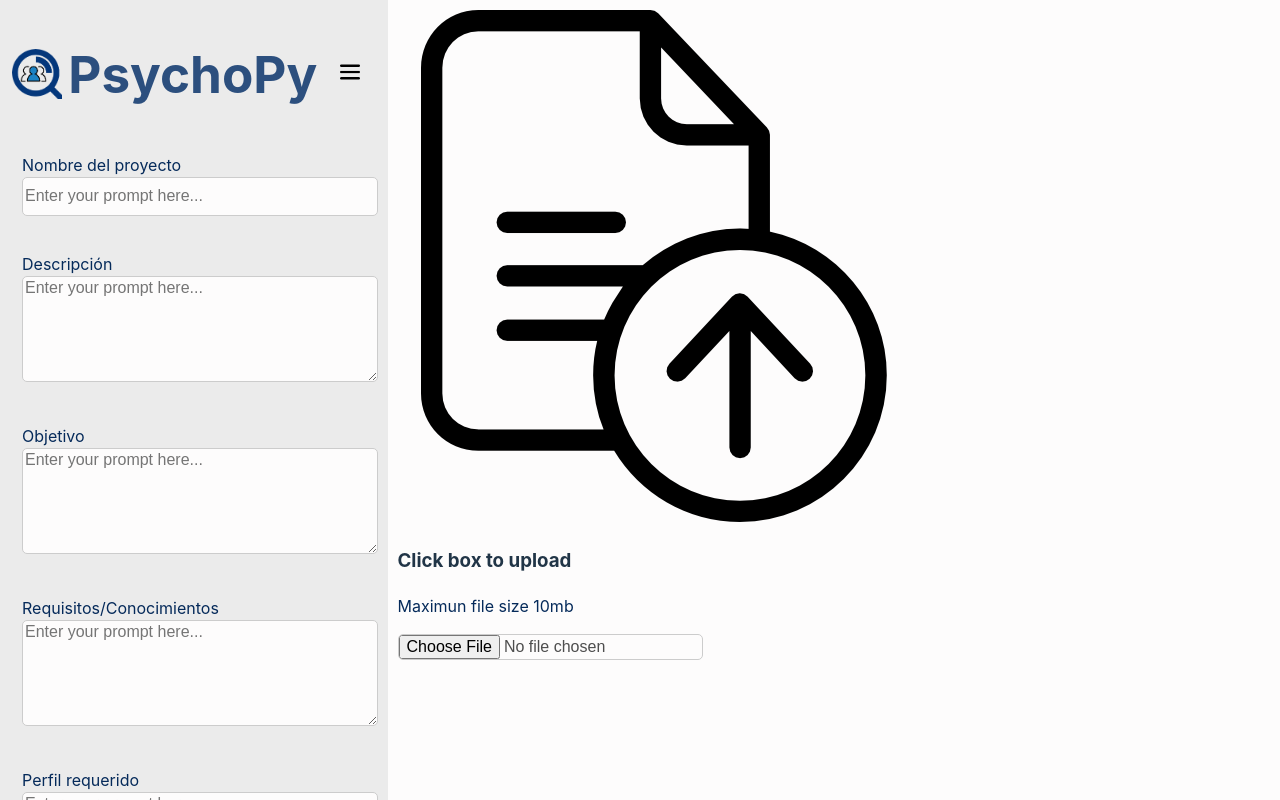
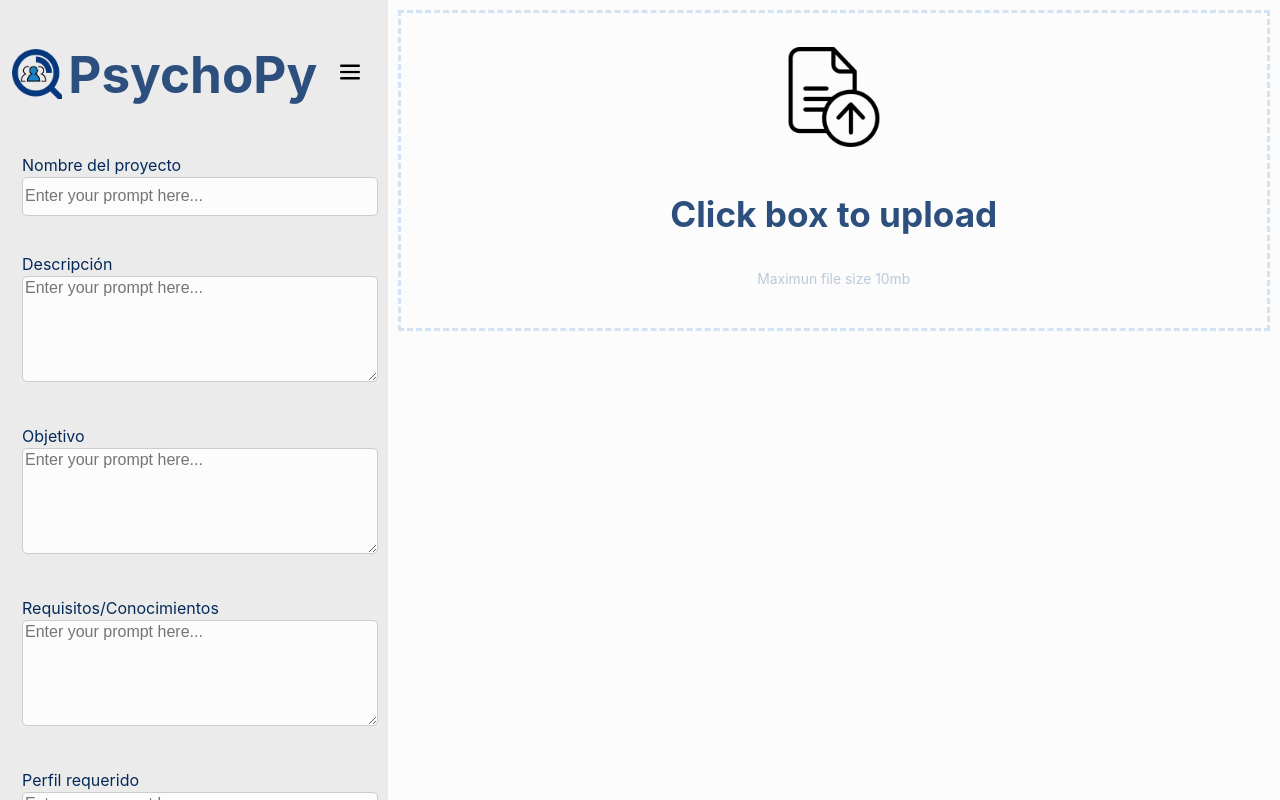
Before and after one commit to BryanEstrada003/PsychoPy-Project, a React (Vite) app: page / in a window 1280 px wide. Built offline with nearby package versions, Linux system fonts and the light colour scheme.

Commit message:
Update: uploadFile-button

```diff
--- a/src/App.css
+++ b/src/App.css
@@ -143,3 +143,47 @@ button img {
 .dark h1, .dark p {
   color: #fff;
 }
+
+.current-chat {
+  width: 450px;
+  margin: auto;
+  padding: 2rem;
+  background: #ffffff;
+  border-radius: 25px;
+  box-shadow: 7px 20px 20px rgb(210, 227, 244);
+}
+
+.file-upload {
+  text-align: center;
+  border: 3px dashed rgb(210, 227, 244);
+  padding: 1.5rem;
+  position: relative;
+  cursor: pointer;
+}
+.file-upload p {
+  font-size: 0.87rem;
+  margin-top: 10px;
+  color: #bbcada;
+}
+.file-upload input {
+  display: block;
+  height: 100%;
+  width: 100%;
+  position: absolute;
+  top: 0;
+  bottom: 0;
+  left: 0;
+  right: 0;
+  opacity: 0;
+  cursor: pointer;
+}
+
+.transparent-button {
+  background-color: transparent;
+  border: none;
+}
+
+.large-icon {
+  width: 100px;  /* Cambia esto al tamaño que desees */
+  height: auto;  /* Esto mantendrá la proporción de la imagen */
+}
--- a/src/App.jsx
+++ b/src/App.jsx
@@ -60,7 +60,9 @@ function App() {
       </div>
       <div id="current-chat" className={`${darkMode ? 'dark' : ''}`}>
         <div className="file-upload">
-          <img src={iconUploadFile} alt="upload" />
+          <button className="transparent-button">
+            <img className="large-icon" src={iconUploadFile} alt="upload" />
+          </button>
           <h3>Click box to upload</h3>
           <p>Maximun file size 10mb</p>
           <input type="file" />
--- a/src/index.css
+++ b/src/index.css
@@ -41,6 +41,12 @@ body, html {
 h1 {
   color: #2c4f7e;
   font-size: 3.2em;
+  line-height: 1.1;
+}
+
+h3 {
+  color: #2c4f7e;
+  font-size: 2.2em;
   line-height: 1.1;
 }
 
```
Also changed, not shown: src/assets/download.png (added).
